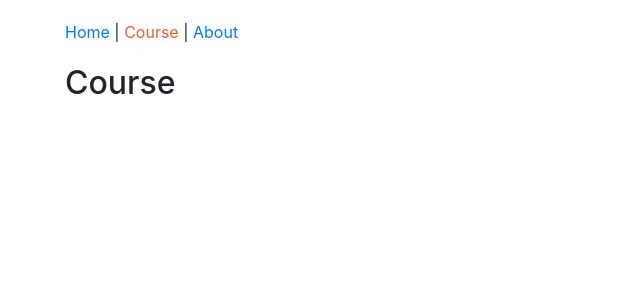
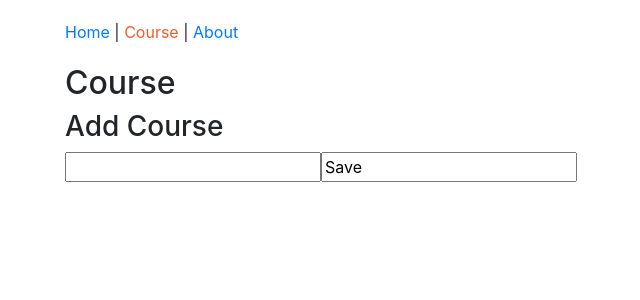
Before and after one commit to YasirHasn9/react, a React (Create React App) app in the folder react-redux-project/: page /courses in a window 1280 px wide. Shown: the top 300 px of the page, without its empty margins (165-805 px from the left). Built offline with nearby package versions, Linux system fonts and the light colour scheme.

Commit message:
build a form for add courses

```diff
--- a/react-redux-project/package.json
+++ b/react-redux-project/package.json
@@ -9,8 +9,10 @@
     "bootstrap": "^4.4.1",
     "react": "^16.13.1",
     "react-dom": "^16.13.1",
+    "react-redux": "^7.2.0",
     "react-router-dom": "^5.1.2",
-    "react-scripts": "3.4.1"
+    "react-scripts": "3.4.1",
+    "redux": "^4.0.5"
   },
   "scripts": {
     "start": "react-scripts start",
--- a/react-redux-project/src/components/courses/CoursesPage.js
+++ b/react-redux-project/src/components/courses/CoursesPage.js
@@ -1,12 +1,44 @@
-import React, {component, Component} from "react"
+import React, { Component } from "react";
+
+class CoursesPage extends Component {
+  constructor(props) {
+    super(props);
+
+    this.state = {
+      course: {
+        title: ""
+      }
+    };
+    this.handleChange = this.handleChange.bind(this);
+  }
+//   we can bind this in the input itself like this
+//  onChange={this.handleChange.bind(this)} but this is cause to call another function
+//  which is the bind function
+// but we can bind it in diff way which is the binding constructor
+// and in this case it will be bound once so it is not gonna allocated on every render
 
 
-class CoursesPage extends Component {
-    render(){
-        return(
-            <h2>Course</h2>
-        )
-    }
+  handleChange(e) {
+    let course = {
+      ...this.state.course,
+      title: e.target.value
+    };
+    this.setState({ course });
+  }
+  render() {
+    return (
+      <form>
+        <h2>Course</h2>
+        <h3>Add Course</h3>
+        <input
+          type="text"
+          value={this.state.course.title}
+          onChange={this.handleChange}
+        />
+        <input type="text" value="Save" />
+      </form>
+    );
+  }
 }
 
 export default CoursesPage;
```
Also changed, not shown: react-redux-project/src/actions/index.js (added, +37 -0 lines), react-redux-project/src/index.js (+17 -0 lines), 1 other file (tests, documents, lock files or other folders).
